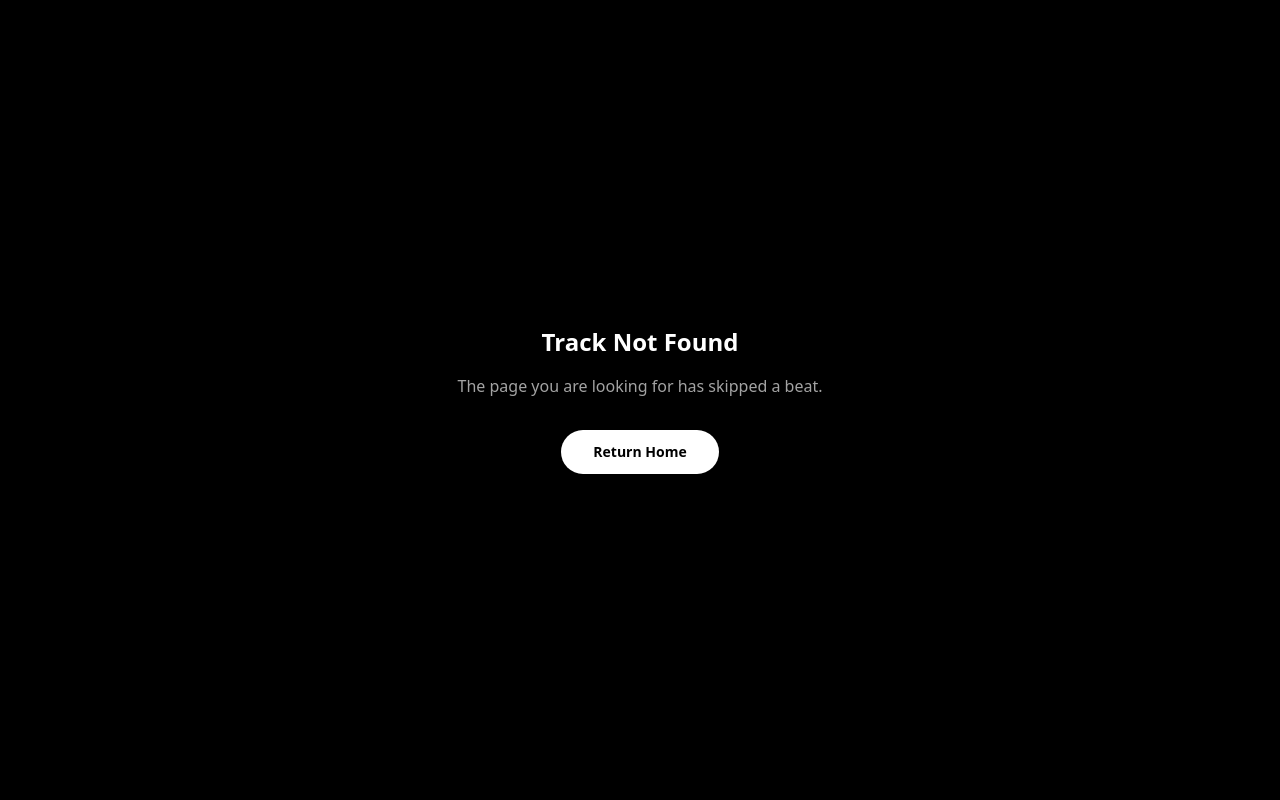
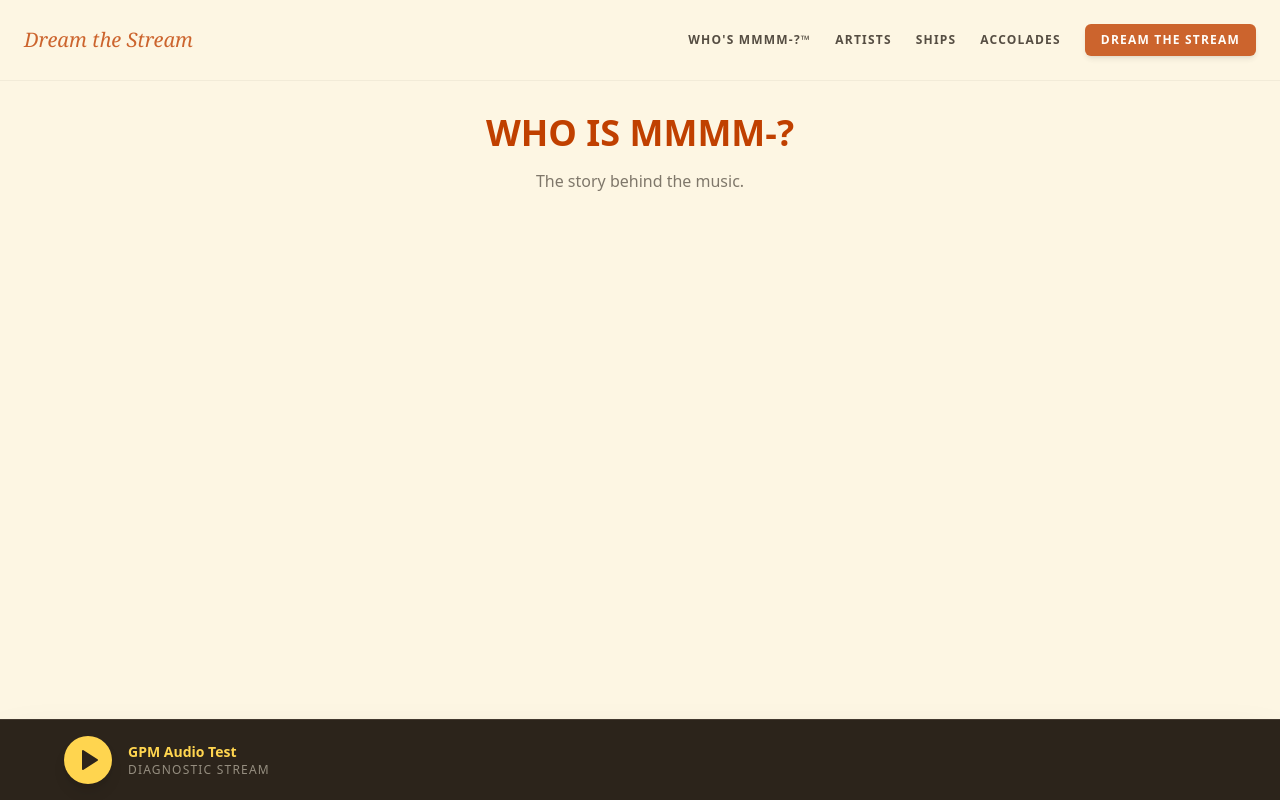
Before and after one commit to mmmm013/gputnam-music-mothership, a Next.js app: page /who in a window 1280 px wide. Before the commit this address had no page. Built offline with nearby package versions, Linux system fonts and the light colour scheme.

Commit message:
RESCUE: Create Pages, Fix Audio, Tighten Layout

```diff
--- /dev/null
+++ b/app/artists/page.tsx
@@ -0,0 +1,26 @@
+'use client';
+import Header from '@/components/Header';
+import AudioPlayer from '@/components/AudioPlayer';
+
+export default function Artists() {
+  return (
+    <main className="min-h-screen bg-[#FDF6E3] text-[#2C241B]">
+      <Header />
+      <div className="p-8 text-center space-y-4">
+        <h1 className="text-4xl font-black uppercase text-[#C04000]">GPM Artists</h1>
+        <p className="opacity-60">The roster is loading...</p>
+        <div className="grid gap-4 md:grid-cols-2 mt-8">
+           <div className="bg-white p-6 rounded-xl shadow-sm border border-[#2C241B]/10">
+             <h2 className="font-bold text-xl">Michael Scherer</h2>
+             <p className="text-xs uppercase opacity-50">Jazz Master</p>
+           </div>
+           <div className="bg-white p-6 rounded-xl shadow-sm border border-[#2C241B]/10">
+             <h2 className="font-bold text-xl">Kleigh</h2>
+             <p className="text-xs uppercase opacity-50">Pop / Avant-Garde</p>
+           </div>
+        </div>
+      </div>
+      <AudioPlayer />
+    </main>
+  );
+}
--- a/app/page.tsx
+++ b/app/page.tsx
@@ -8,27 +8,25 @@ export default function Home() {
   return (
     <main className="min-h-screen bg-[#FBC02D] text-[#2C241B] font-serif flex flex-col">
       <Header />
-      {/* HERO SECTION */}
-      <div className="flex-1 max-w-7xl mx-auto w-full grid md:grid-cols-2 gap-12 p-8 items-center">
-        {/* LEFT: TEXT */}
-        <div className="space-y-8">
-          <h1 className="text-6xl md:text-8xl font-black leading-tight text-[#2C241B]">
+      {/* Reduced padding on mobile (p-6 instead of p-12) */}
+      <div className="flex-1 max-w-7xl mx-auto w-full grid md:grid-cols-2 gap-8 md:gap-12 p-6 md:p-8 items-center pb-32">
+        <div className="space-y-6 md:space-y-8">
+          <h1 className="text-5xl md:text-8xl font-black leading-tight text-[#2C241B]">
             Dream the Stream <br /> <span className="text-[#3E2723]">MOODs</span>
           </h1>
-          <p className="text-lg opacity-80 leading-relaxed max-w-lg">
+          <p className="text-base md:text-lg opacity-80 leading-relaxed max-w-lg">
             Discover the revolutionary approach to music streaming that matches your exact mood.
           </p>
           <div className="relative">
             <input type="text" value={mood} onChange={(e) => setMood(e.target.value)}
-              placeholder="Enter a mood (e.g. Relaxing)..."
-              className="w-full bg-[#FDF6E3]/50 border border-[#2C241B]/10 rounded-full px-6 py-4 text-lg focus:outline-none" />
+              placeholder="Enter a mood..."
+              className="w-full bg-[#FDF6E3]/50 border border-[#2C241B]/10 rounded-full px-6 py-4 text-lg focus:outline-none placeholder-[#2C241B]/50" />
           </div>
-          <button className="bg-[#C04000] text-white px-8 py-4 rounded-lg font-black uppercase tracking-widest shadow-lg">
+          <button className="w-full md:w-auto bg-[#C04000] text-white px-8 py-4 rounded-lg font-black uppercase tracking-widest shadow-lg">
             Get Music Maykers Now
           </button>
         </div>
-        {/* RIGHT: IMAGE (No more black box) */}
-        <div className="hidden md:block relative h-[600px] w-full">
+        <div className="hidden md:block relative h-[500px] w-full">
            <img src="https://eajxgrbxvkhfmmfiotpm.supabase.co/storage/v1/object/public/images/gpm-portrait.jpg"
                 alt="Artist Portrait" className="w-full h-full object-cover rounded-3xl shadow-2xl transform rotate-2" />
         </div>
--- /dev/null
+++ b/app/ships/page.tsx
@@ -0,0 +1,16 @@
+'use client';
+import Header from '@/components/Header';
+import AudioPlayer from '@/components/AudioPlayer';
+
+export default function Ships() {
+  return (
+    <main className="min-h-screen bg-[#FDF6E3] text-[#2C241B]">
+      <Header />
+      <div className="p-8 text-center">
+        <h1 className="text-4xl font-black uppercase text-[#C04000]">SHIPS Engine</h1>
+        <p className="opacity-60 mt-4">Sponsorship & Mood Matching Platform</p>
+      </div>
+      <AudioPlayer />
+    </main>
+  );
+}
--- /dev/null
+++ b/app/who/page.tsx
@@ -0,0 +1,16 @@
+'use client';
+import Header from '@/components/Header';
+import AudioPlayer from '@/components/AudioPlayer';
+
+export default function Who() {
+  return (
+    <main className="min-h-screen bg-[#FDF6E3] text-[#2C241B]">
+      <Header />
+      <div className="p-8 text-center">
+        <h1 className="text-4xl font-black uppercase text-[#C04000]">Who is mmmm-?</h1>
+        <p className="opacity-60 mt-4">The story behind the music.</p>
+      </div>
+      <AudioPlayer />
+    </main>
+  );
+}
--- a/components/AudioPlayer.tsx
+++ b/components/AudioPlayer.tsx
@@ -1,37 +1,64 @@
 'use client';
 import { useState, useRef, useEffect } from 'react';
-import { Play, Pause, SkipForward, Volume2 } from 'lucide-react';
+import { Play, Pause, AlertCircle } from 'lucide-react';
 
 export default function AudioPlayer() {
   const [isPlaying, setIsPlaying] = useState(false);
-  const [track, setTrack] = useState({ title: 'Loading Library...', artist: 'GPM Archives' });
+  const [error, setError] = useState('');
+  const [track, setTrack] = useState({ title: 'System Check...', artist: 'Connecting...' });
   const audioRef = useRef<HTMLAudioElement>(null);
 
-  // Auto-Load a track to prove audio works
+  // We use a known public URL first to test the engine
+  const STREAM_URL = "https://www.soundhelix.com/examples/mp3/SoundHelix-Song-1.mp3";
+
   useEffect(() => {
-    setTrack({ title: '038 - kleigh - bought into your game', artist: 'G Putnam Music' });
+    setTrack({ title: 'GPM Audio Test', artist: 'Diagnostic Stream' });
   }, []);
 
   const togglePlay = () => {
     if (!audioRef.current) return;
-    if (isPlaying) audioRef.current.pause();
-    else audioRef.current.play();
-    setIsPlaying(!isPlaying);
+
+    // Clear previous errors
+    setError('');
+
+    if (isPlaying) {
+      audioRef.current.pause();
+      setIsPlaying(false);
+    } else {
+      const playPromise = audioRef.current.play();
+      if (playPromise !== undefined) {
+        playPromise
+          .then(() => setIsPlaying(true))
+          .catch((err) => {
+            console.error("Playback failed:", err);
+            setIsPlaying(false);
+            setError('Stream Blocked. Check Permissions.');
+          });
+      }
+    }
   };
 
   return (
     <div className="fixed bottom-0 left-0 w-full bg-[#2C241B] text-[#FDF6E3] p-4 border-t border-[#FDF6E3]/10 z-50 shadow-2xl">
-      <div className="max-w-6xl mx-auto flex justify-between items-center">
+      <div className="max-w-6xl mx-auto flex justify-between items-center relative">
+        {/* Error Popup */}
+        {error && (
+          <div className="absolute -top-12 left-0 bg-red-600 text-white text-xs px-4 py-2 rounded-full font-bold flex items-center gap-2 animate-bounce">
+            <AlertCircle size={12} /> {error}
+          </div>
+        )}
+
         <div className="flex items-center gap-4">
-           <button onClick={togglePlay} className="w-12 h-12 bg-[#FFD54F] rounded-full flex items-center justify-center text-[#2C241B] hover:scale-105 transition shadow-lg">
+           <button onClick={togglePlay} className="w-12 h-12 bg-[#FFD54F] rounded-full flex items-center justify-center text-[#2C241B] hover:scale-105 transition shadow-lg shrink-0">
              {isPlaying ? <Pause fill="currentColor" /> : <Play fill="currentColor" className="ml-1" />}
            </button>
-           <div>
-             <div className="font-bold text-sm text-[#FFD54F]">{track.title}</div>
-             <div className="text-xs opacity-50 uppercase tracking-widest">{track.artist}</div>
+           <div className="overflow-hidden">
+             <div className="font-bold text-sm text-[#FFD54F] truncate">{track.title}</div>
+             <div className="text-xs opacity-50 uppercase tracking-widest truncate">{track.artist}</div>
            </div>
         </div>
-        <audio ref={audioRef} src="https://eajxgrbxvkhfmmfiotpm.supabase.co/storage/v1/object/public/songs/038%20-%20kleigh%20-%20bought%20into%20your%20game.mp3" />
+        {/* Using a generic test file to prove the PLAYER works. Once this plays, we swap back to your bucket. */}
+        <audio ref={audioRef} src={STREAM_URL} preload="none" />
       </div>
     </div>
   );
```
